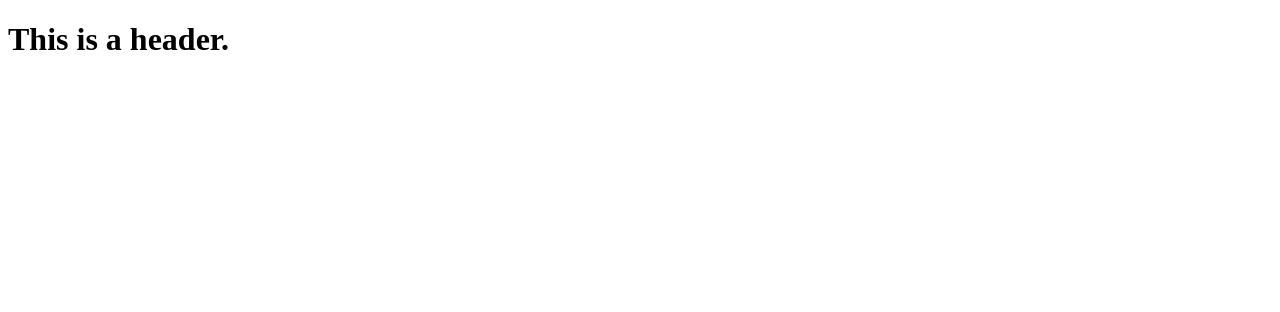
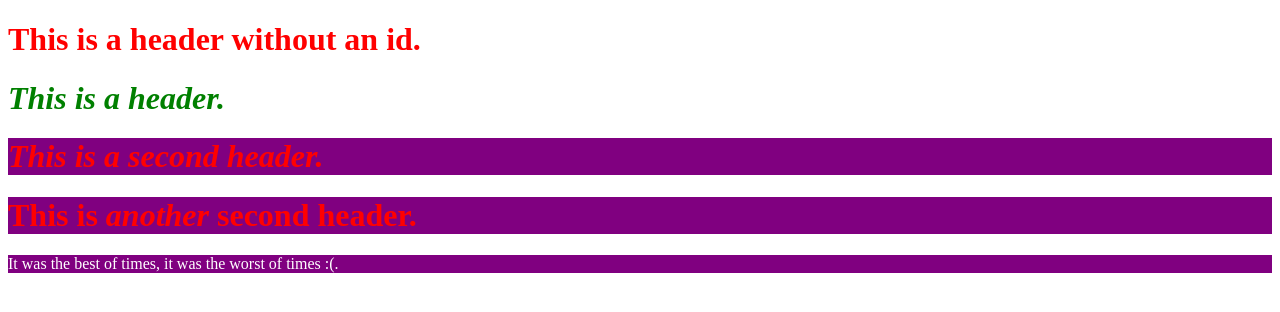
Before and after one commit to droptablestar/webFun_april_2018, a plain HTML site: page first.html in a window 1280 px wide. Drawn offline with Linux system fonts and the light colour scheme.

Commit message:
first example and gitignore file.

```diff
--- a/first.html
+++ b/first.html
@@ -1,10 +1,23 @@
 <!DOCTYPE html>
 <html>
   <head>
+
     <meta charset="utf-8">
     <title></title>
+    <link rel="stylesheet" href="styles/styles.css">
+
   </head>
   <body>
-    <h1>This is a header.</h1>
+
+    <h1>This is a header without an id.</h1>
+
+    <h1 class="it" id="first">This is a header.</h1>
+
+    <h1 class="second it">This is a second header.</h1>
+    <h1 class="second">This is <span class="it">another</span> second header.</h1>
+    <p class="second">
+      It was the best of times, it was the worst of times :(.
+    </p>
+
   </body>
 </html>
--- /dev/null
+++ b/styles/styles.css
@@ -0,0 +1,19 @@
+h1 {
+  color: red;
+}
+
+#first {
+  color: green;
+}
+
+.second {
+  background-color: purple;
+}
+
+p {
+  color: white;
+}
+
+.it {
+  font-style: italic;
+}
```
Also changed, not shown: 1 other file.
